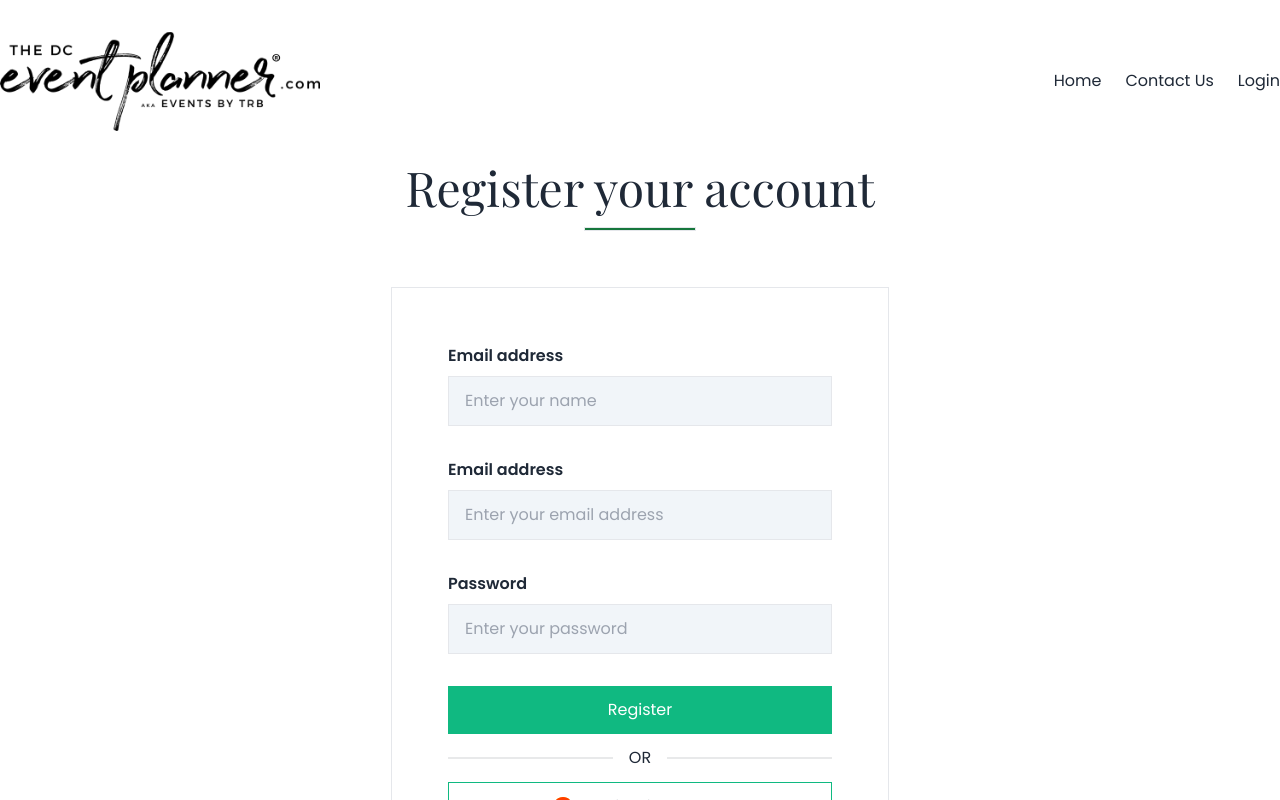
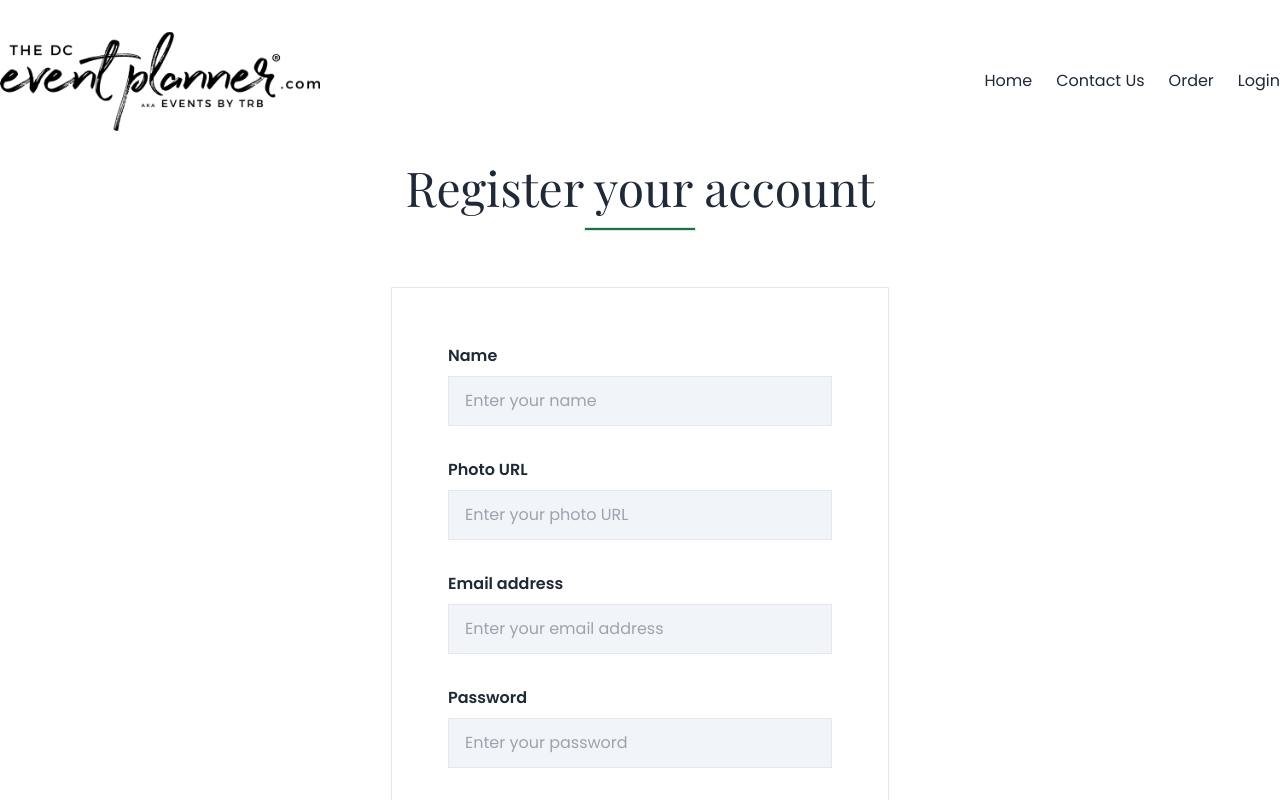
Before and after one commit to sabbirsami/Auth-practice-project-firebase-and-react, a React (Vite) app: page /register in a window 1280 px wide. Shown: the top 800 px of the page. Built offline with nearby package versions, Linux system fonts and the light colour scheme; no server answers.

Commit message:
show name and photo in navbar

```diff
--- a/src/components/home/Navbar.jsx
+++ b/src/components/home/Navbar.jsx
@@ -1,6 +1,10 @@
 import { NavLink } from "react-router-dom";
 import logo from "../../assets/logo.png";
+import { useContext } from "react";
+import { AuthContext } from "../shared/AuthProvider";
 const Navbar = () => {
+    const { user, logOut } = useContext(AuthContext);
+
     return (
         <div className="backdrop-blur-lg bg-white/60 sticky top-0 z-50">
             <div className="container mx-auto">
@@ -9,7 +13,7 @@ const Navbar = () => {
                         <img className="w-80" src={logo} alt="" />
                     </div>
                     <nav className="">
-                        <ul className="flex gap-6">
+                        <ul className="flex gap-6 items-center">
                             <li>
                                 <NavLink className={"pb-3"} to={"/"}>
                                     Home
@@ -22,9 +26,40 @@ const Navbar = () => {
                                 </NavLink>
                             </li>
                             <li>
-                                <NavLink className={"pb-3"} to={"/login"}>
-                                    Login
+                                <NavLink className={"pb-3"} to={"/order"}>
+                                    Order
                                 </NavLink>
+                            </li>
+                            <li>
+                                {user ? (
+                                    <div className=" border py-2 px-4 flex gap-3 rounded-full items-center">
+                                        <p className="">{user.displayName}</p>
+                                        <div className="dropdown dropdown-end">
+                                            <label
+                                                tabIndex={0}
+                                                className="btn btn-ghost btn-circle avatar"
+                                            >
+                                                <div className="w-10 rounded-full">
+                                                    <img src={user.photoURL} />
+                                                </div>
+                                            </label>
+                                            <ul
+                                                tabIndex={0}
+                                                className="menu menu-lg dropdown-content mt-3 z-[1] p-2 shadow bg-base-100 rounded-box w-52"
+                                            >
+                                                <li>
+                                                    <button onClick={logOut}>
+                                                        Log Out
+                                                    </button>
+                                                </li>
+                                            </ul>
+                                        </div>
+                                    </div>
+                                ) : (
+                                    <NavLink className={"pb-3"} to={"/login"}>
+                                        Login
+                                    </NavLink>
+                                )}
                             </li>
                         </ul>
                     </nav>
--- /dev/null
+++ b/src/components/services/ConfirmService.jsx
@@ -0,0 +1,9 @@
+import PropTypes from "prop-types";
+
+ConfirmService.propTypes = {};
+
+function ConfirmService() {
+    return <div className="container mx-auto"></div>;
+}
+
+export default ConfirmService;
--- a/src/components/services/Services.jsx
+++ b/src/components/services/Services.jsx
@@ -10,7 +10,7 @@ const Services = () => {
             .then((res) => res.json())
             .then((data) => setServices(data));
     }, []);
-    console.log(services);
+
     return (
         <div className="container mx-auto md:py-32 py-6 ">
             <h2 className="text-5xl heading-font md:pb-10 text-center">
--- a/src/components/shared/AuthProvider.jsx
+++ b/src/components/shared/AuthProvider.jsx
@@ -1,27 +1,56 @@
 import {
     GoogleAuthProvider,
     createUserWithEmailAndPassword,
+    onAuthStateChanged,
     signInWithEmailAndPassword,
     signInWithPopup,
+    signOut,
 } from "firebase/auth";
 import PropTypes from "prop-types";
-import { createContext } from "react";
+import { createContext, useEffect, useState } from "react";
 import auth from "../../firebase.config";
 
 export const AuthContext = createContext(null);
 const provider = new GoogleAuthProvider();
 
 function AuthProvider({ children }) {
+    const [user, setUser] = useState(null);
+    const [loading, setLoading] = useState(false);
+
     const signInWithGoogle = () => {
+        setLoading(true);
         return signInWithPopup(auth, provider);
     };
     const createUser = (email, password) => {
+        setLoading(true);
         return createUserWithEmailAndPassword(auth, email, password);
     };
     const loginUser = (email, password) => {
+        setLoading(true);
         return signInWithEmailAndPassword(auth, email, password);
     };
-    const data = { signInWithGoogle, createUser, loginUser };
+    const logOut = () => {
+        setLoading(true);
+        return signOut(auth);
+    };
+    useEffect(() => {
+        const unSubscribe = onAuthStateChanged(auth, (currentUser) => {
+            setUser(currentUser);
+            setLoading(false);
+        });
+        return () => {
+            unSubscribe();
+        };
+    }, []);
+    console.log(user);
+    const data = {
+        user,
+        loading,
+        signInWithGoogle,
+        createUser,
+        loginUser,
+        logOut,
+    };
 
     return <AuthContext.Provider value={data}>{children}</AuthContext.Provider>;
 }
--- a/src/components/shared/Login.jsx
+++ b/src/components/shared/Login.jsx
@@ -1,11 +1,12 @@
 import { useContext, useState } from "react";
 import { FcGoogle } from "react-icons/fc";
-import { Link } from "react-router-dom";
+import { Link, useNavigate } from "react-router-dom";
 import { AuthContext } from "./AuthProvider";
 import toast from "react-hot-toast";
 const Login = () => {
     const { signInWithGoogle, loginUser } = useContext(AuthContext);
 
+    const navigate = useNavigate();
     const [loading, setLoading] = useState(false);
     const [alreadyUsedEmailMessage, setAlreadyUsedEmailMessage] = useState("");
 
@@ -24,6 +25,7 @@ const Login = () => {
                     duration: 2000,
                     className: "mt-32",
                 });
+                navigate("/");
             })
             .catch((err) => {
                 console.log(err);
@@ -44,6 +46,7 @@ const Login = () => {
                     duration: 2000,
                     className: "mt-32",
                 });
+                navigate("/");
             })
             .catch((err) => {
                 console.log(err);
--- a/src/components/shared/Register.jsx
+++ b/src/components/shared/Register.jsx
@@ -1,12 +1,15 @@
-import { Link } from "react-router-dom";
+import { Link, useNavigate } from "react-router-dom";
 import { FcGoogle } from "react-icons/fc";
 import { useContext, useState } from "react";
 import { AuthContext } from "./AuthProvider";
 import toast from "react-hot-toast";
+import { updateProfile } from "firebase/auth";
+import auth from "../../firebase.config";
 
 const Register = () => {
     const { signInWithGoogle, createUser } = useContext(AuthContext);
 
+    const navigate = useNavigate();
     const [loading, setLoading] = useState(false);
     const [showPasswordValidationMessage, setShowPasswordValidationMessage] =
         useState("");
@@ -18,6 +21,8 @@ const Register = () => {
         const checkPassword =
             /^(?=.*[a-z])(?=.*[A-Z])(?=.*[@$!%*?&])[A-Za-z\d@$!%*?&]{6,}$/;
 
+        const name = e.target.name.value;
+        const photo = e.target.photo.value;
         const email = e.target.email.value;
         const password = e.target.password.value;
 
@@ -27,12 +32,17 @@ const Register = () => {
                 .then((result) => {
                     const user = result.user;
                     console.log(user);
-                    setLoading(false);
+                    updateProfile(auth.currentUser, {
+                        displayName: name,
+                        photoURL: photo,
+                    });
                     toast.success("Successfully Register", {
                         duration: 2000,
                         className: "mt-32",
                     });
+                    setLoading(false);
                     setAlreadyUsedEmailMessage("");
+                    navigate("/");
                 })
                 .catch((err) => {
                     console.log(err);
@@ -61,6 +71,7 @@ const Register = () => {
                     className: "mt-32",
                 });
                 setAlreadyUsedEmailMessage("");
+                navigate("/");
             })
             .catch((err) => {
                 console.log(err);
@@ -84,7 +95,7 @@ const Register = () => {
                             htmlFor="name"
                             className="block w-96 pb-2 font-semibold"
                         >
-                            Email address
+                            Name
                         </label>
                         <input
                             type="text"
@@ -92,6 +103,19 @@ const Register = () => {
                             required
                             className="border w-full py-3  px-4 bg-slate-100"
                             placeholder="Enter your name"
+                        />
+                        <label
+                            htmlFor="email"
+                            className="block w-96 pb-2  pt-8 font-semibold"
+                        >
+                            Photo URL
+                        </label>
+                        <input
+                            type="text"
+                            name="photo"
+                            required
+                            className="border w-full py-3 px-4 bg-slate-100"
+                            placeholder="Enter your photo URL"
                         />
                         <label
                             htmlFor="email"
--- a/src/router/router.jsx
+++ b/src/router/router.jsx
@@ -4,6 +4,7 @@ import Home from "../components/home/Home";
 import ServiceDetails from "../components/services/ServiceDetails";
 import Login from "../components/shared/Login";
 import Register from "../components/shared/Register";
+import ConfirmService from "../components/services/ConfirmService";
 
 const router = createBrowserRouter([
     {
@@ -13,6 +14,10 @@ const router = createBrowserRouter([
             {
                 path: "/",
                 element: <Home />,
+            },
+            {
+                path: "/order",
+                element: <ConfirmService />,
             },
             {
                 path: "/service/:serviceId",
```
